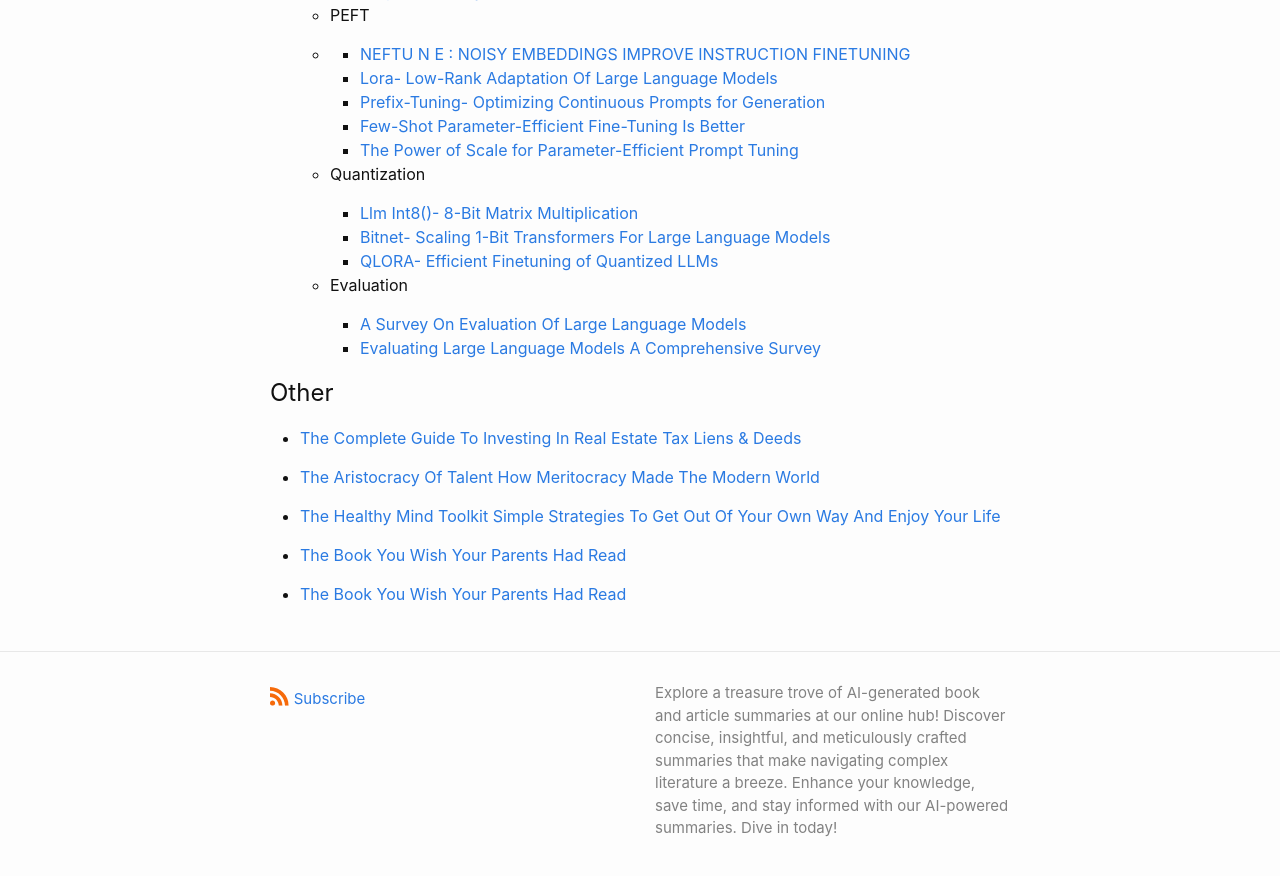
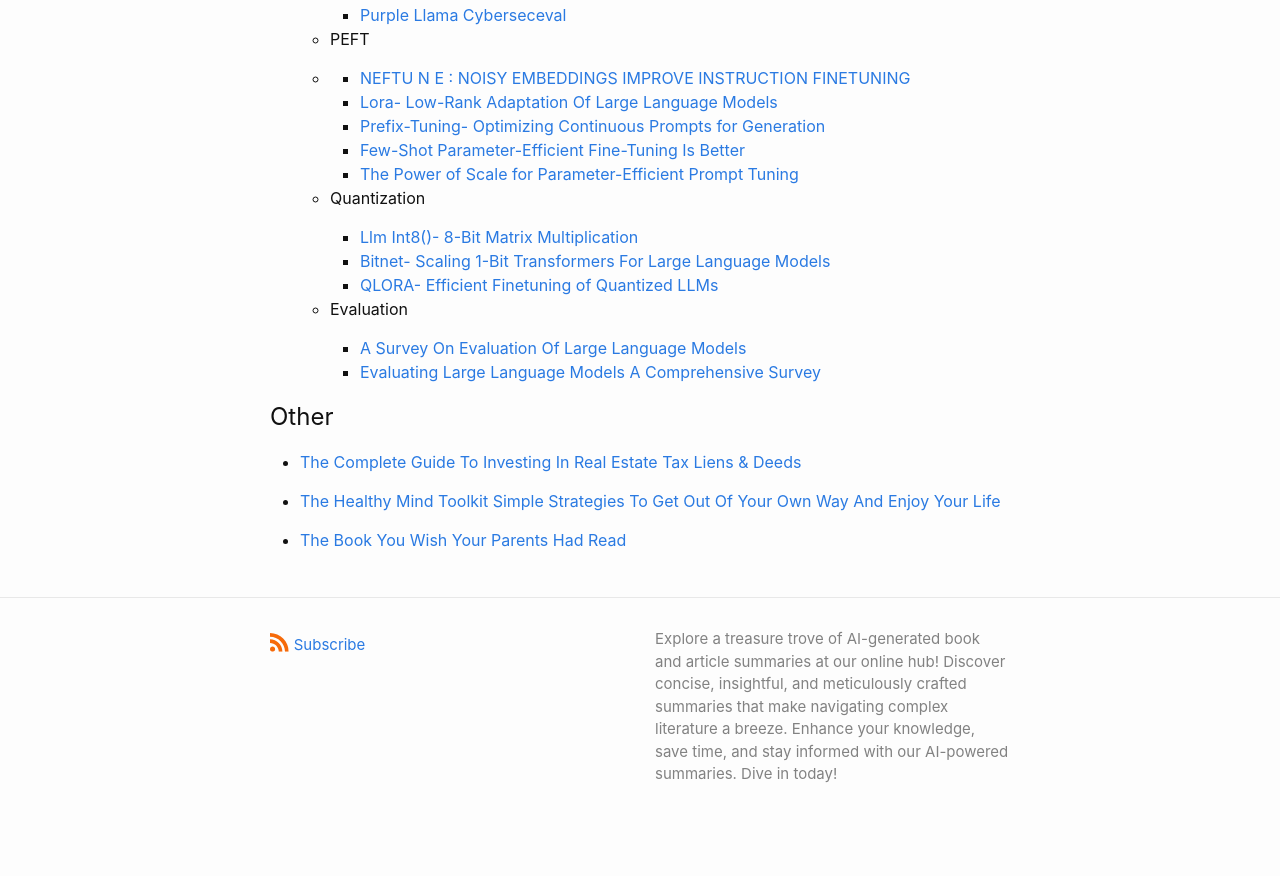
Before and after one commit to rawkintrevo/ai-summaries, a Jekyll site: the page built from index.markdown, in a window 1280 px wide and 900 px high, scrolled down 1250 px. Shown: the top 876 px of the window. Built offline with Jekyll 4.4.1, drawn with Linux system fonts in a browser that asks for light colours; after the commit the page ends 2096 px from its top, so only the background shows below that; some of the changed text lies outside the part shown.

Commit message:
Update index.markdown

```diff
--- a/index.markdown
+++ b/index.markdown
@@ -68,13 +70,7 @@
 
 - [The Complete Guide To Investing In Real Estate Tax Liens & Deeds](summaries/thecompleteguidetoinvestinginrealestatetaxliensdeeds/index.html)
 
+- [The Healthy Mind Toolkit Simple Strategies To Get Out Of Your Own Way And Enjoy Your Life](summaries/thehealthymindtoolkitsimplestrategiestogetoutofyourownwayandenjoyyourlife/index.html)
 
 
-
-- [The Aristocracy Of Talent How Meritocracy Made The Modern World](summaries/thearistocracyoftalenthowmeritocracymadethemodernworld/index.html)
-
-- [The Healthy Mind Toolkit Simple Strategies To Get Out Of Your Own Way And Enjoy Your Life](summaries/thehealthymindtoolkitsimplestrategiestogetoutofyourownwayandenjoyyourlife/index.html)
-
 - [The Book You Wish Your Parents Had Read](summaries/thebookyouwishyourparentshadread/index.html)
-
-- [The Book You Wish Your Parents Had Read](summaries/thebookyouwishyourparentshadread/index.html)
```
Also changed, not shown: other parts of index.markdown (+2 -0 lines).
